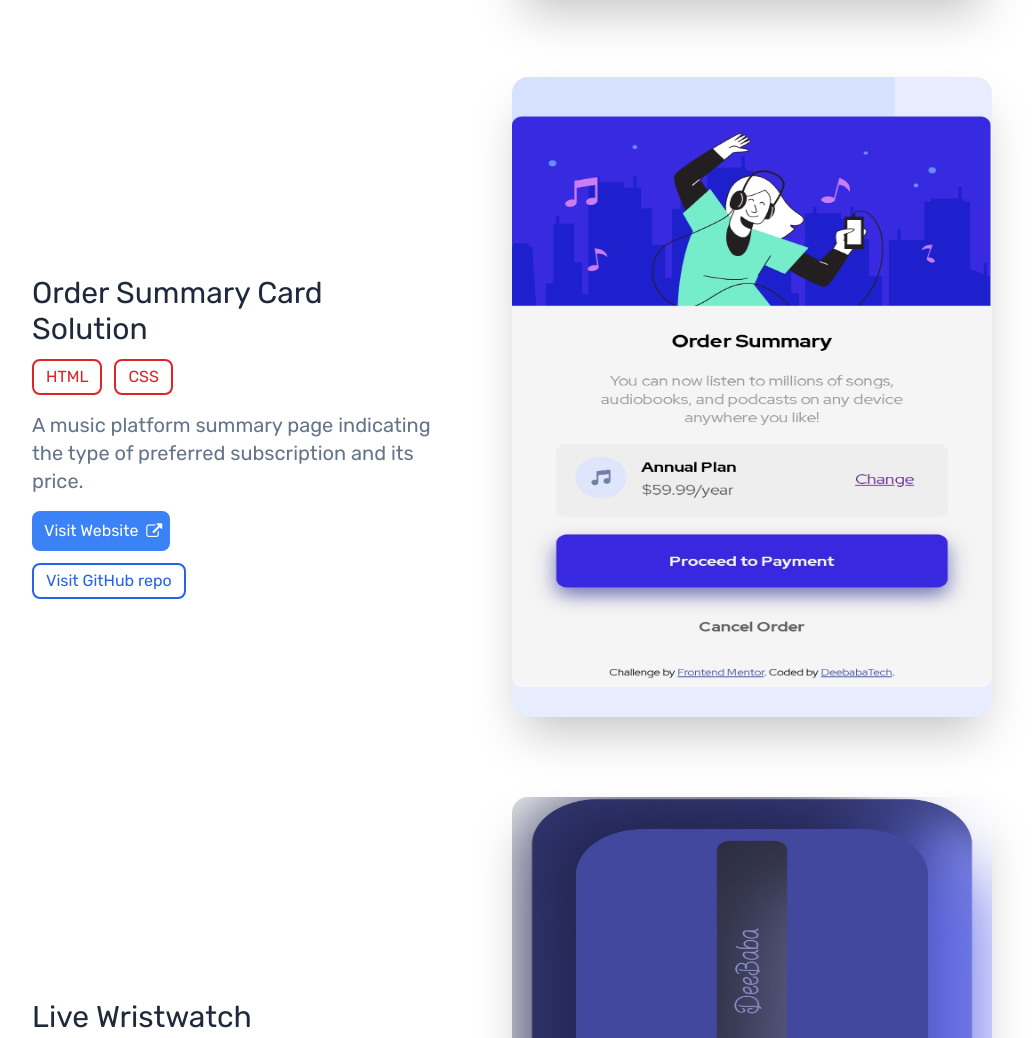
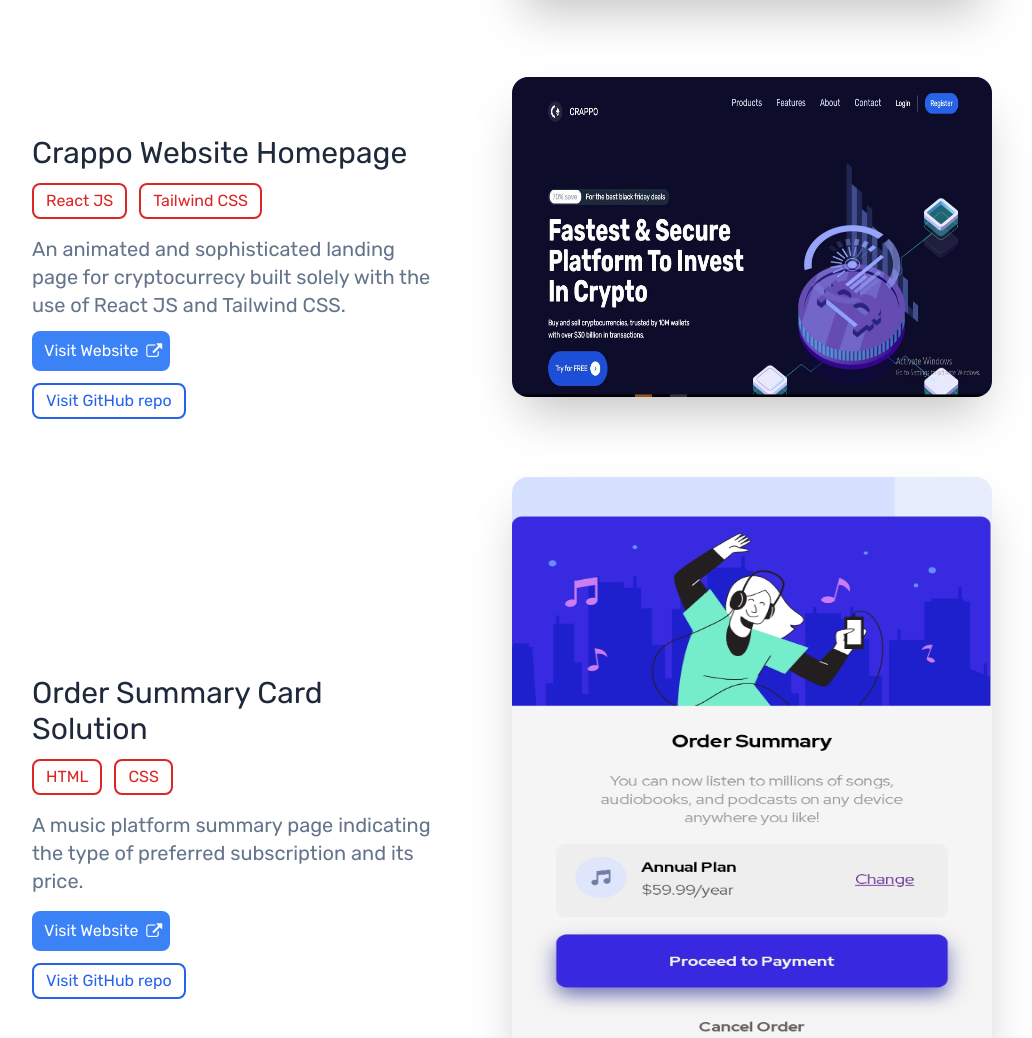
Before and after one commit to DeeBabaTech/Dee-Portfolio, a website: page index.html in a window 1280 px wide. Shown: the part 1849-2887 px from the top of the page, without its empty margins (128-1160 px from the left). Drawn offline with Linux system fonts and the light colour scheme.

Commit message:
modified:   dist/output.css 	modified:   images/AJIBOLA'S RESUME.pdf 	new file:   images/crappo.JPG 	modified:   index.html

```diff
--- a/index.html
+++ b/index.html
@@ -103,6 +103,27 @@
 
         <div class="lg:w-5/12 mb-5 lg:mb-0">
             <h3 class="text-3xl mb-3 text-slate-800">
+                Crappo Website Homepage
+            </h3>
+            <div class="flex">
+                <div class="border-solid border-2 border-red-600 w-fit text-red-600 rounded-lg px-3 py-1 mr-3">React JS</div>
+                <div class="border-solid border-2 border-red-600 w-fit text-red-600 rounded-lg px-3 py-1"> Tailwind CSS</div>
+            </div>
+            <div class="text-slate-500 mt-4 text-xl">
+                An animated and sophisticated landing page for cryptocurrecy built solely with the use of
+                React JS and Tailwind CSS.
+            </div>
+            <div class="bg-blue-500 rounded-lg pl-3 pr-6 py-2 text-white w-fit mt-3 relative">
+                <a href="https://deebabatech.github.io/crappo-chalenge/" target="_blank"> Visit Website &nbsp; <i class="fa fa-external-link absolute right-2 top-3"></i> </a>
+            </div>
+            <div class="border-solid border-2 border-blue-600 text-blue-600 mt-3 w-fit rounded-lg px-3 py-1">
+                <a href="https://github.com/DeeBabaTech/crappo-chalenge/" target="_blank"> Visit GitHub repo </a>
+            </div>
+        </div>
+        <img src="images/crappo.JPG" class="lg:w-6/12 h-80  rounded-2xl shadow-2xl mb-20" alt="">
+
+        <div class="lg:w-5/12 mb-5 lg:mb-0">
+            <h3 class="text-3xl mb-3 text-slate-800">
                 Order Summary Card Solution
             </h3>
             <div class="flex">
```
Also changed, not shown: dist/output.css, images/crappo.JPG (added), 1 other file.
